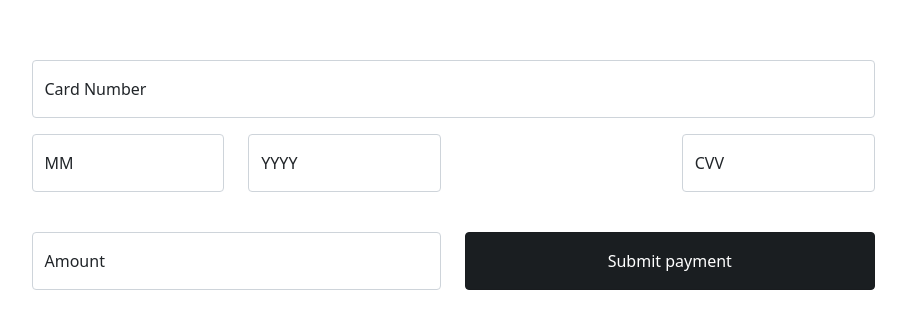
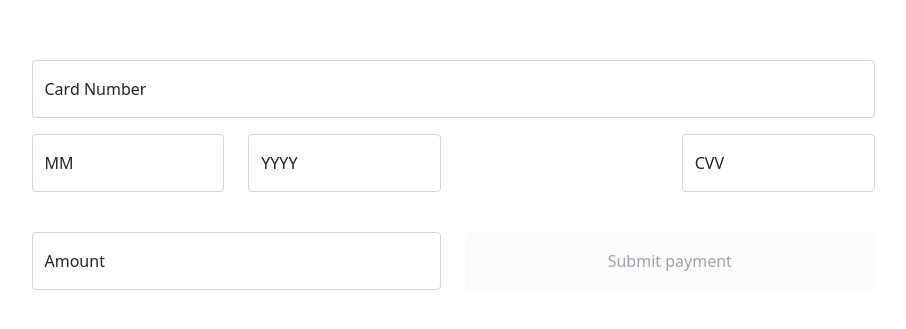
Before and after one commit to thatkit/datasub-payment-app, a React (Create React App) app in the folder client/: page / in a window 1280 px wide. Shown: the part 217-546 px from the top of the page, without its empty margins (187-1093 px from the left). Built offline with nearby package versions, Linux system fonts and the light colour scheme.

Commit message:
server response turned into internal state of App.js component

```diff
--- a/client/src/App.js
+++ b/client/src/App.js
@@ -13,24 +13,73 @@ import {
 } from 'reactstrap';
 import 'bootstrap/dist/css/bootstrap.min.css';
 import styles from './App.module.css';
+// React Hooks
+import { useState, useEffect } from 'react';
+// Redux Hooks & mutation dispatcher
+import { useSelector } from 'react-redux';
+import { useSubmitPaymentMutation } from './redux/apiService';
 
 const App = () => {
+  // Status handler object
+  const status = {
+    uninitialized: {
+      display: false,
+      disabled: false,
+      color: 'secondary',
+      title: 'Processing the payment.'
+    },
+    pending: {
+      display: true,
+      disabled: true,
+      color: 'secondary',
+      title: 'Processing the payment.'
+    },
+    fulfilled: {
+      display: true,
+      disabled: false,
+      color: 'success',
+      title: 'Payment successful.',
+      message: () => result.data || ''
+    },
+    rejected: {
+      display: true,
+      disabled: false,
+      color: 'warning',
+      title: 'Payment failure.',
+      message: () => result.error.data.err.message || ''
+    }
+  }
+
+  // Internal state for server response
+  const [response, setResponse] = useState(status.uninitialized);
+
+  // Redux state setup
+  const inputValues = useSelector(({ apiSlice }) => apiSlice);
+
+  // RTKQ Mutation
+  const [submitPayment, result] = useSubmitPaymentMutation();
+  const handleOnClick = () => submitPayment(inputValues);
+  useEffect(() => setResponse(status[result.status]), [result]);
+
   return (
     <Container className={styles.container}>
       <Form inline>
 
         <Row>
-          <CardNumber />
+          <CardNumber disabled={response.disabled} />
         </Row>
         <Row className={styles.dateAndCvvRow}>
-          <ExpDate />
+          <ExpDate disabled={response.disabled} />
           <Col xs="0" sm="3"></Col>
-          <Cvv />
+          <Cvv disabled={response.disabled} />
         </Row>
         <br/>
         <Row>
-          <Amount />
-          <SubmitButton />
+          <Amount disabled={response.disabled} />
+          <SubmitButton
+            disabled={response.disabled}
+            handleOnClick={handleOnClick}
+          />
         </Row>
 
       </Form>
--- a/client/src/components/Amount.js
+++ b/client/src/components/Amount.js
@@ -13,7 +13,7 @@ import { addAmount } from '../redux/apiSlice';
 // Helpers
 import { isTwoDigitsAfterDecimalPoint } from '../helpers/validation';
 
-export const Amount = () => {
+export const Amount = ({ disabled }) => {
     const handleOnChange = ({ target }) => setAmount(Number(target.value));
 
     // Internal state setup
@@ -52,6 +52,7 @@ export const Amount = () => {
                     onChange={handleOnChange}
                     invalid={isInvalid}
                     valid={isValid}
+                    disabled={disabled}
                 />
                 <Label for="amount">
                     Amount
--- a/client/src/components/CardNumber.js
+++ b/client/src/components/CardNumber.js
@@ -14,7 +14,7 @@ import { addCardNumber } from '../redux/apiSlice';
 // Helpers
 import { isStringLength, isNumber } from '../helpers/validation';
 
-export const CardNumber = () => {
+export const CardNumber = ({ disabled }) => {
     const handleOnChange = ({ target }) => setCardNumber(target.value);
 
     // Internal state setup
@@ -53,6 +53,7 @@ export const CardNumber = () => {
                     onChange={handleOnChange}
                     invalid={isInvalid}
                     valid={isValid}
+                    disabled={disabled}
                 />
                 <Label for="cardNumber">
                     Card Number
--- a/client/src/components/Cvv.js
+++ b/client/src/components/Cvv.js
@@ -13,7 +13,7 @@ import { addCvv } from '../redux/apiSlice';
 // Helpers
 import { isStringLength, isNumber } from '../helpers/validation';
 
-export const Cvv = () => {
+export const Cvv = ({ disabled }) => {
     const handleOnChange = ({ target }) => setCvv(target.value);
 
     // Internal state setup
@@ -52,6 +52,7 @@ export const Cvv = () => {
                     onChange={handleOnChange}
                     invalid={isInvalid}
                     valid={isValid}
+                    disabled={disabled}
                 />
                 <Label for="cvv">
                     CVV
--- a/client/src/components/ExpDate.js
+++ b/client/src/components/ExpDate.js
@@ -14,7 +14,7 @@ import { addExpDate } from '../redux/apiSlice';
 // Helpers
 import { isCorrectMMYYYFormat, isNotExpired } from '../helpers/validation';
 
-export const ExpDate = () => {
+export const ExpDate = ({ disabled }) => {
     const handleOnChangeMM = ({ target }) => setExpDateMM(target.value);
     const handleOnChangeYYYY = ({ target }) => setExpDateYYYY(target.value);
 
@@ -63,6 +63,7 @@ export const ExpDate = () => {
                         onChange={handleOnChangeMM}
                         invalid={isInvalid}
                         valid={isValid}
+                        disabled={disabled}
                     />
                     <Label for="expDateMM">
                         MM
@@ -83,6 +84,7 @@ export const ExpDate = () => {
                         onChange={handleOnChangeYYYY}
                         invalid={isInvalid}
                         valid={isValid}
+                        disabled={disabled}
                     />
                     <Label for="expDateYYYY">
                         YYYY
--- a/client/src/components/SubmitButton.js
+++ b/client/src/components/SubmitButton.js
@@ -3,11 +3,11 @@ import { Col, Button } from 'reactstrap';
 import styles from './SubmitButton.module.css';
 // React Hooks
 import { useState, useEffect } from 'react';
-// Redux Hooks & action dispatchers
+// Redux Hooks & mutation dispatcher
 import { useSelector } from 'react-redux';
 import { useSubmitPaymentMutation } from '../redux/apiService';
 
-export const SubmitButton = () => {
+export const SubmitButton = ({ disabled, handleOnClick }) => {
     // button props
     const buttonProps = {
         valid: {
@@ -23,28 +23,23 @@ export const SubmitButton = () => {
     }
 
     // Internal state setup
-    const [isValid, setIsValid] = useState('invalid'); // #
+    const [isValid, setIsValid] = useState('invalid');
 
     // Redux state setup
-    const apiSlice = useSelector(({ apiSlice }) => apiSlice);
+    const inputValues = useSelector(({ apiSlice }) => apiSlice);
     useEffect(() => {
-        const areAllValid = Object.values(apiSlice).every(value => Boolean(value));
+        const areAllValid = Object.values(inputValues).every(value => Boolean(value));
         areAllValid ? setIsValid('valid') : setIsValid('invalid');
-    }, [apiSlice]);
-
-    // RTK Mutation
-    const [submitPayment, result] = useSubmitPaymentMutation();
-    const handleOnClick = () => submitPayment(apiSlice);
-    useEffect(() => console.log(result), [result]);
+    }, [inputValues]);
 
     return (
         <Col xs="12" sm="6" className="mb-3">
             <Button
-                className={buttonProps['valid'].classNames}
-                color={buttonProps['valid'].color}
-                active={buttonProps['valid'].active}
-                disabled={!buttonProps['valid'].active}
+                className={buttonProps[isValid].classNames}
+                color={buttonProps[isValid].color}
+                active={buttonProps[isValid].active}
                 onClick={handleOnClick}
+                disabled={!buttonProps[isValid].active || disabled}
             >
                 Submit payment
             </Button>
--- a/client/src/helpers/validation.js
+++ b/client/src/helpers/validation.js
@@ -23,7 +23,6 @@ export const isCorrectMMYYYFormat = str => {
 }
 
 export const isTwoDigitsAfterDecimalPoint = amount => {
-    console.log(amount)
     if (Number.isInteger(amount)) return true;
 
     const digitsAfterPoint = amount.toString().split('.')[1];
```
